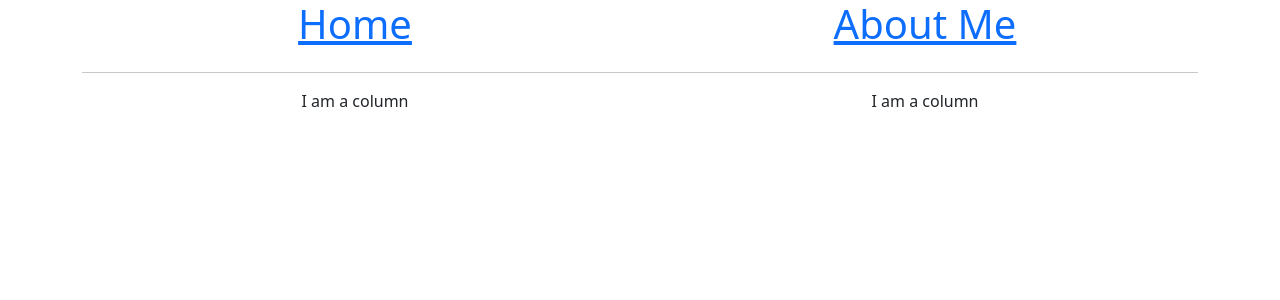
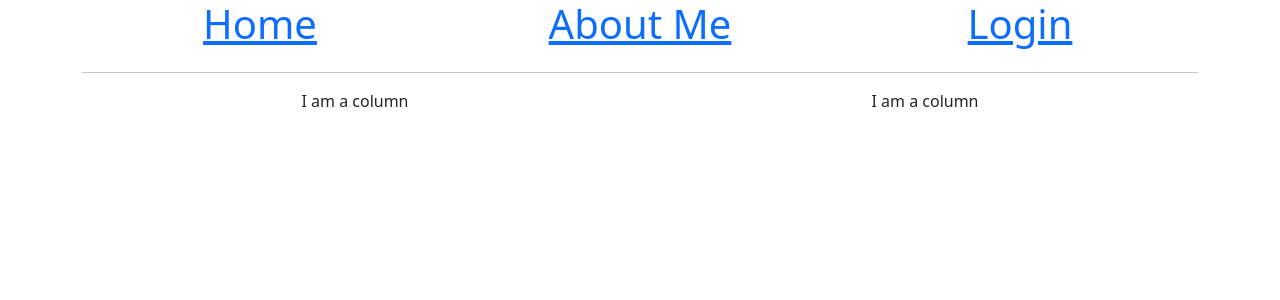
Before and after one commit to aquajr/FlaskTemplates, a Flask app: page / in a window 1280 px wide. Shown: the top 300 px of the page. Run offline with Flask 2, Linux system fonts and the light colour scheme.

Commit message:
Define a login form

```diff
--- a/app/routes.py
+++ b/app/routes.py
@@ -1,5 +1,6 @@
 from app import app
 from flask import render_template
+from app.forms import LoginForm
 
 
 @app.route('/')
@@ -13,3 +14,10 @@ def index():
 def about_me():
     """About Me URL"""
     return render_template('about_me.html', title='About Me Page')
+
+
+@app.route('/login')
+def login():
+    """Login URL"""
+    form = LoginForm()
+    return render_template('login.html', title='Login', form=form)
--- a/app/templates/base.html
+++ b/app/templates/base.html
@@ -16,12 +16,15 @@
     <body>
         <div class="container text-center">
             <!-- LINK -->
-            <div class="row">
-                <div class="col-md-6">
+            <div class="row text-center">
+                <div class="col-md-4">
                     <h1><a href="/index">Home</a></h1>
                 </div>
-                <div class="col-md-6">
+                <div class="col-md-4">
                     <h1><a href="/about-me">About Me</a></h1>
+                </div>
+                <div class="col-md-4">
+                    <h1><a href="/login">Login</a></h1>
                 </div>
             </div>
             <hr>
```
Also changed, not shown: app/templates/login.html (added, +30 -0 lines), app/forms.py (renamed from forms.py).
